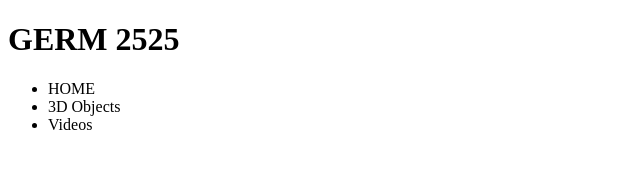
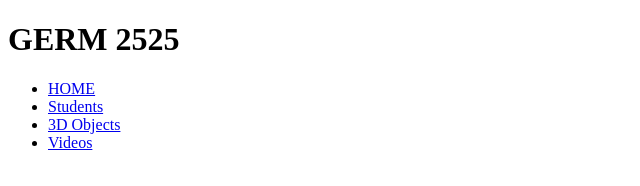
Before and after one commit to ammonshepherd/germ2525, a plain HTML site: page index.html in a window 1280 px wide. Shown: the whole page, without its empty margins (0-640 px from the left). Drawn offline with Linux system fonts and the light colour scheme.

Commit message:
Add links to menu
Adds links to the menu items, and adds a students link

```diff
--- a/index.html
+++ b/index.html
@@ -13,9 +13,10 @@
 
         <nav>
             <ul>
-                <li>HOME</li>
-                <li>3D Objects</li>
-                <li>Videos</li>
+                <li><a href="/">HOME</a></li>
+                <li><a href="students.html">Students</a></li>
+                <li><a href="3dobjects.html">3D Objects</a></li>
+                <li><a href="videos.html">Videos</a></li>
             </ul>
         </nav>
 
```
